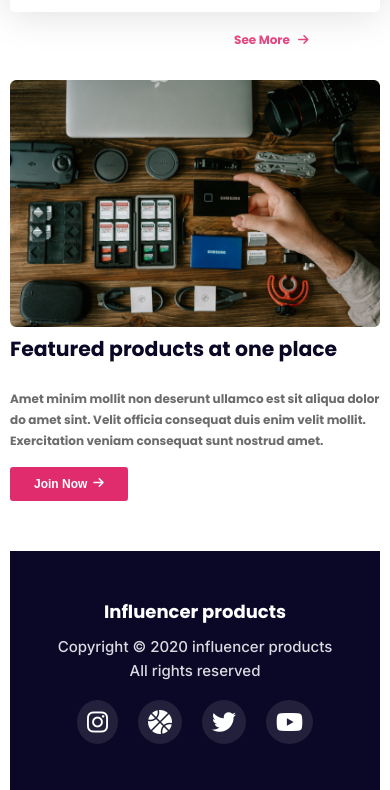
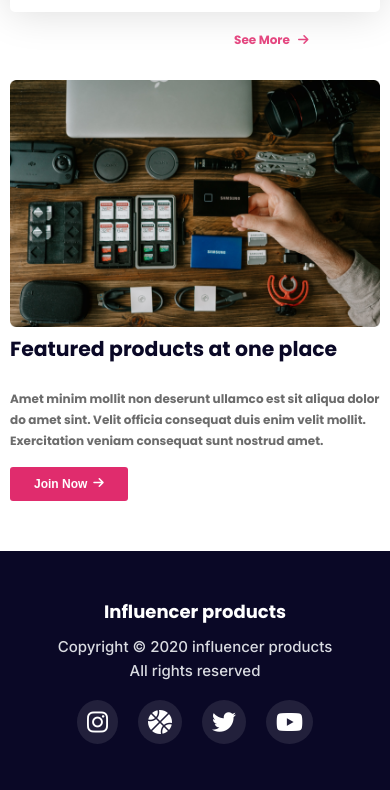
Before and after one commit to GIGAKUL/Influencer-gears, a plain HTML site: page index.html in a window 390 px wide. Shown: the part 5064-5854 px from the top of the page. Drawn offline with Linux system fonts and the light colour scheme.

Commit message:
done making the site with full responsiveness

```diff
--- a/responsive.css
+++ b/responsive.css
@@ -7,12 +7,11 @@
     box-sizing: border-box;
     font-size: 12px;
   }
-  body {
-    padding: 0 10px;
-  }
+
   header {
     width: auto;
     text-align: center;
+    padding: 0 10px;
   }
   ul {
     gap: 1.125rem;
@@ -71,6 +70,7 @@
 
   main {
     width: auto;
+    padding: 0 10px;
   }
 
   /* ----------------Sponsors Styles ---------------- */
@@ -139,9 +139,18 @@ line-height: 1.75rem;
 
 }
 
+footer{
+  width: 100%;
+}
 
+.footer-container{
+  width: auto;
+  display: grid;
+  justify-content: center;
+  text-align: center;
+  margin: 0 auto;
 
-
+}
 
 
 
@@ -166,11 +175,10 @@ line-height: 1.75rem;
     box-sizing: border-box;
     font-size: 14px;
   }
-  body {
-    padding: 0 10px;
-  }
+
   header {
     width: auto;
+    padding: 0 10px;
   }
   ul {
     gap: 1.125rem;
@@ -212,6 +220,7 @@ line-height: 1.75rem;
   }
   main {
     width: auto;
+    padding: 0 10px;
   }
   /* ----------------Sponsors Styles ---------------- */
 
```
